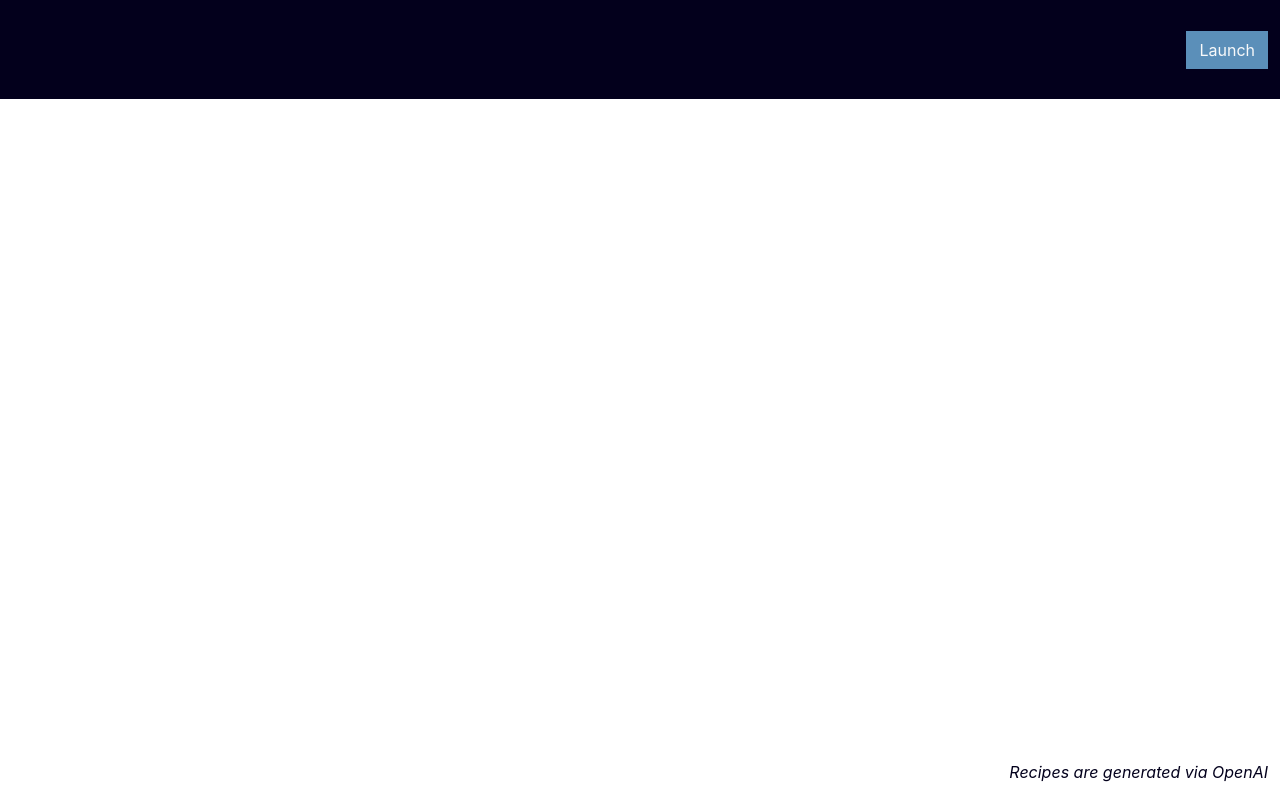
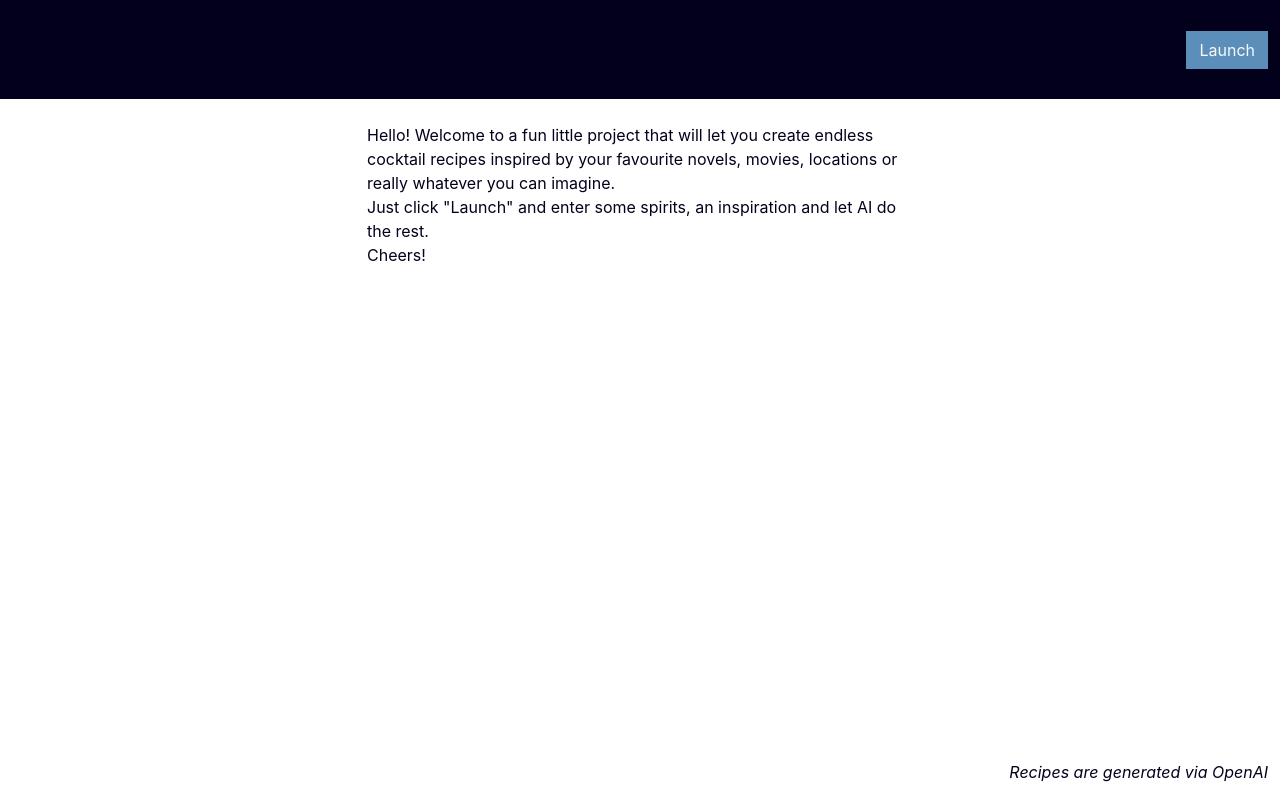
Before and after one commit to bythegram/Recipe-maker, a React (Create React App) app: page / in a window 1280 px wide. Built offline with nearby package versions, Linux system fonts and the light colour scheme; some icons are missing.

Commit message:
intro blurb

```diff
--- a/src/components/RecipeContainer.js
+++ b/src/components/RecipeContainer.js
@@ -14,6 +14,17 @@ const RecipeContainer = ({ loading, recipe }) => {
 							dangerouslySetInnerHTML={{ __html: recipe.trim() }}></p>
 					</Col>
 				)}
+				{(!recipe && !loading) && (
+					<Col md={6}>
+						<p className="recipe">
+							Hello! Welcome to a fun little project that will let you create endless cocktail recipes inspired by your favourite novels, movies, locations or really whatever you can imagine.
+							<br />
+							Just click "Launch" and enter some spirits, an inspiration and let AI do the rest.
+							<br />
+							Cheers!
+						</p>
+					</Col>
+				)}
 			</Row>
 		</Container>
 	);
```
